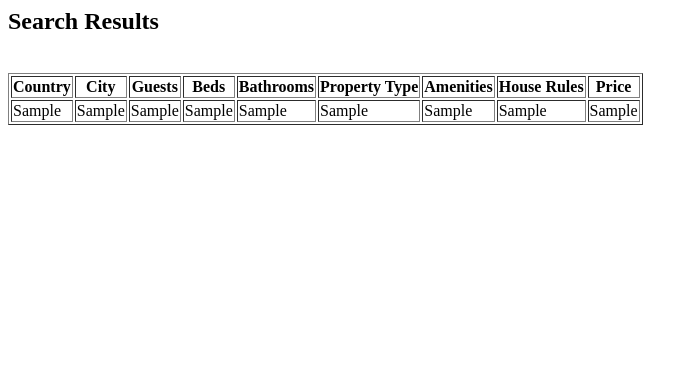
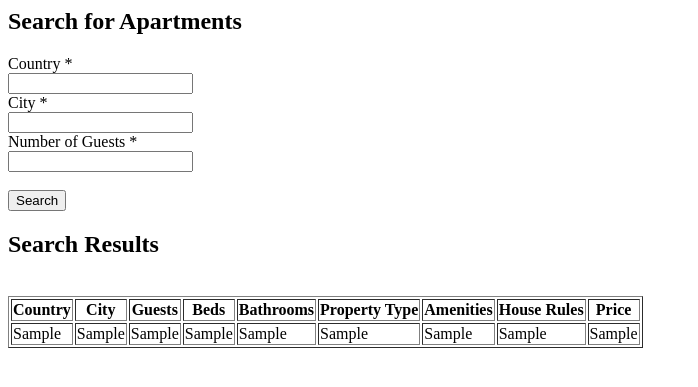
Before and after one commit to zsb258/AppStore, a Django app: template app/templates/app/search.html in a window 1280 px wide. Shown: the top 387 px of the page, without its empty margins (0-698 px from the left). Run offline with Django 3.2, Linux system fonts and the light colour scheme; the template is opened without the code that fills it: most values are stand-ins (such as "Sample title", 1, 10 or a date in 2020).

Commit message:
Update pages

```diff
--- a/app/templates/app/checkpw.html
+++ b/app/templates/app/checkpw.html
@@ -4,7 +4,7 @@
     <title>Enter password for {{ obj.2 }}</title>
 </head>
 <body>
-    <h2>Enter password</h2>
+    <h2>Enter password for {{ obj.2 }}</h2>
     <form method="POST" style="display: inline;">
         {% csrf_token %}
         <div id="div_id_password" class="control-group">
--- a/app/templates/app/index.html
+++ b/app/templates/app/index.html
@@ -56,10 +56,12 @@
 
 
         <br>
-        <a href="">
+        <a href="search">
             <button type="submit" name=action value="Search">Search</button>
         </a>
     </form>
+
+
 
 
 
--- a/app/templates/app/search.html
+++ b/app/templates/app/search.html
@@ -4,6 +4,65 @@
     <title>Search Results</title>
 </head>
 <body>
+    <h2>Search for Apartments</h2>
+    <!-- Create a Form -->
+    <form method="POST">
+        <!-- Security token by Django -->
+        {% csrf_token %}
+        <!-- form -->
+
+        <div id="div_id_country" class="control-group">
+            <label for="id_country" class="control-label requiredField">
+                Country
+                <span class="asteriskField">*</span>
+            </label>
+            <div class="controls">
+                <input
+                    type="text" name="country"
+                    maxlength="16" class="textinput textInput"
+                    required="" id="id_country">
+            </div>
+        </div>
+
+
+        <div id="div_id_city" class="control-group">
+            <label for="id_city" class="control-label requiredField">
+                City
+                <span class="asteriskField">*</span>
+            </label>
+            <div class="controls">
+                <input
+                    type="text" name="city"
+                    maxlength="32" class="textinput textInput"
+                    required="" id="id_city">
+            </div>
+        </div>
+
+
+        <div id="div_id_num_guests" class="control-group">
+            <label for="id_num_guests" class="control-label requiredField">
+                Number of Guests
+                <span class="asteriskField">*</span>
+            </label>
+            <div class="controls">
+                <input
+                    type="number" name="city"
+                    class="textinput textInput"
+                    min="1" step="1"
+                    required="" id="id_num_guests">
+            </div>
+        </div>
+
+
+
+        <br>
+        <a href="">
+            <button type="submit" name=action value="Search">Search</button>
+        </a>
+    </form>
+
+
+
     <h2>Search Results</h2>
     <br/>
     <table border=1>
```
